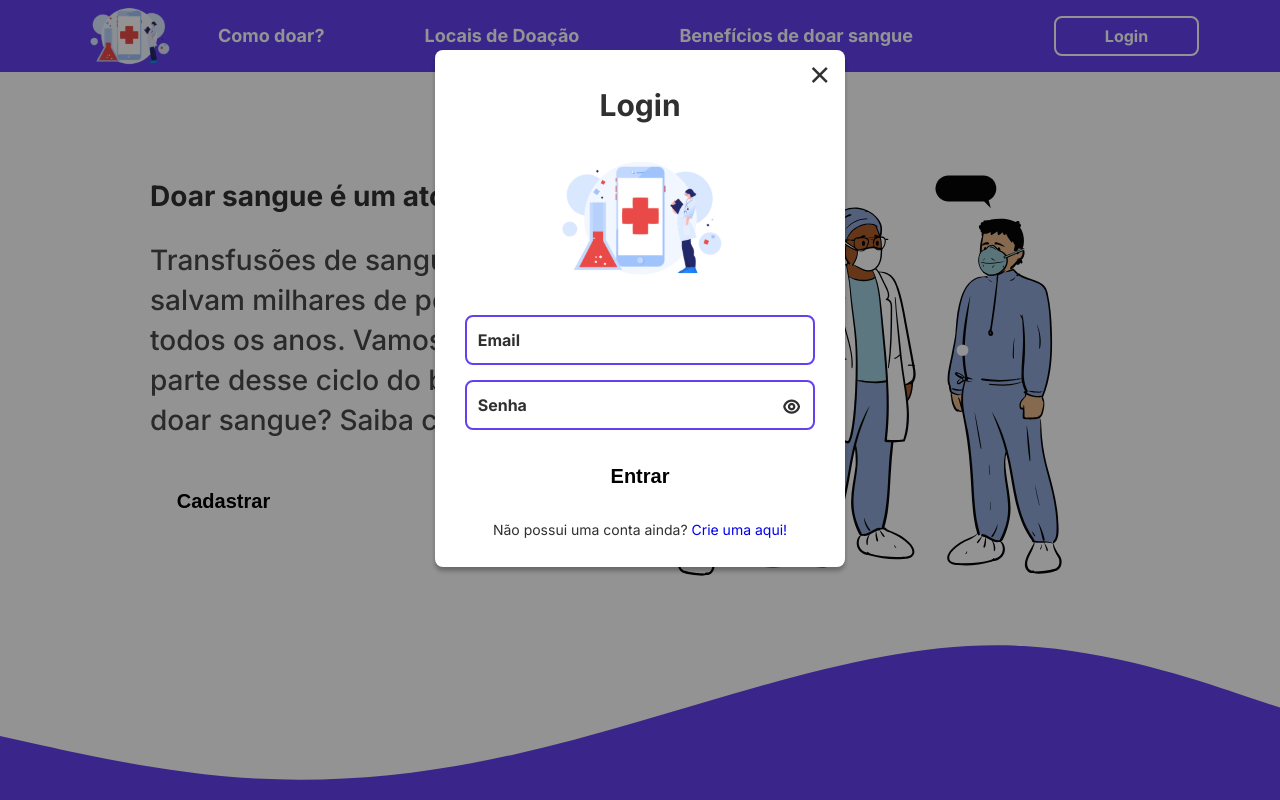
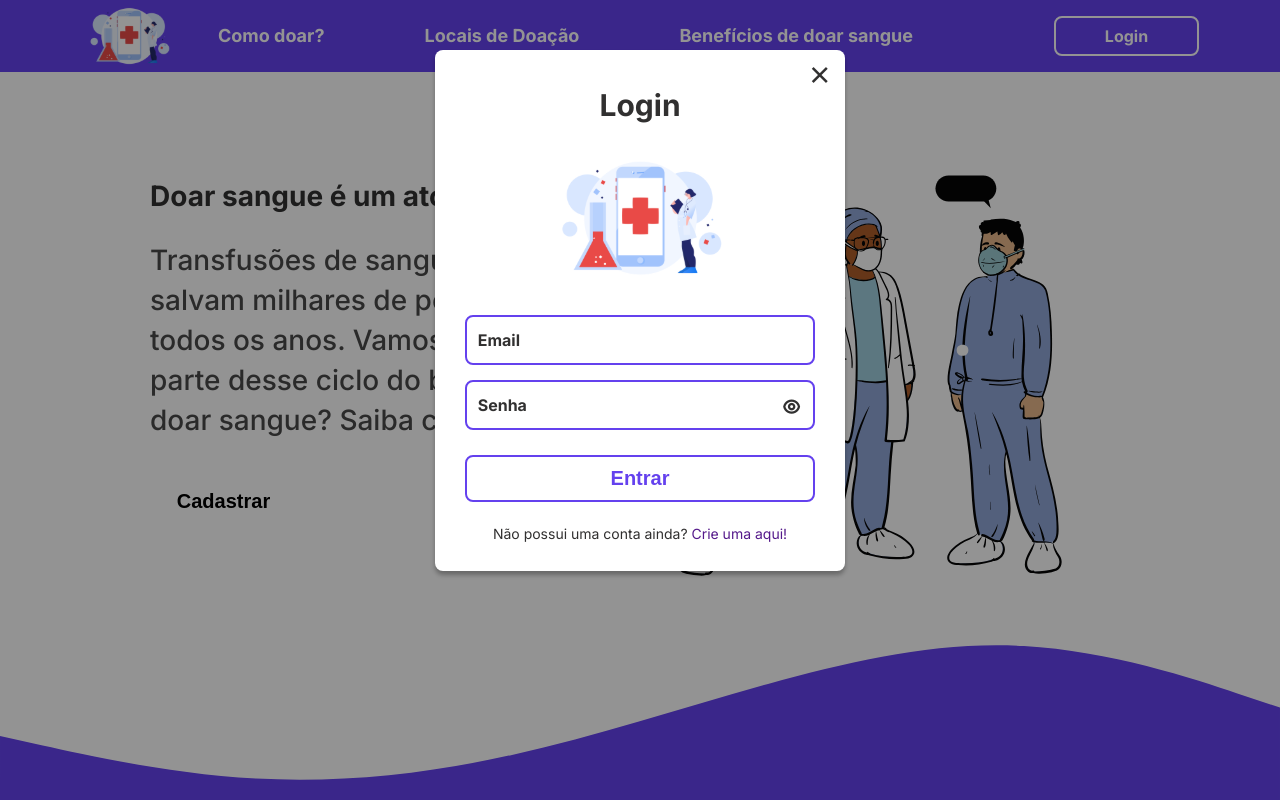
Before and after one commit to viniciusOLN/blood_bank, a React (Vite) app: page / in a window 1280 px wide. Both pictures are taken after a click on the button "Login". Shown: the top 800 px of the page. Built offline with nearby package versions, Linux system fonts and the light colour scheme.

Commit message:
fixing link to create account

```diff
--- a/src/components/modalLogin/ModalLogin.jsx
+++ b/src/components/modalLogin/ModalLogin.jsx
@@ -79,10 +79,10 @@ const ModalLogin = (props) => {
             placeholder='Senha'
             onChange = {(e) => setField(e.target.value, 'password')}
           />
-          <ButtonDefault title='Entrar' />
+          <ButtonDefault title='Entrar' theme='default' />
         </form>
         <CreateAccount>
-          Não possui uma conta ainda? <a href='/createAccount'>Crie uma aqui!</a>
+          Não possui uma conta ainda? <a href=''>Crie uma aqui!</a>
         </CreateAccount>
       </DivLogin>
     </Modal>
```
